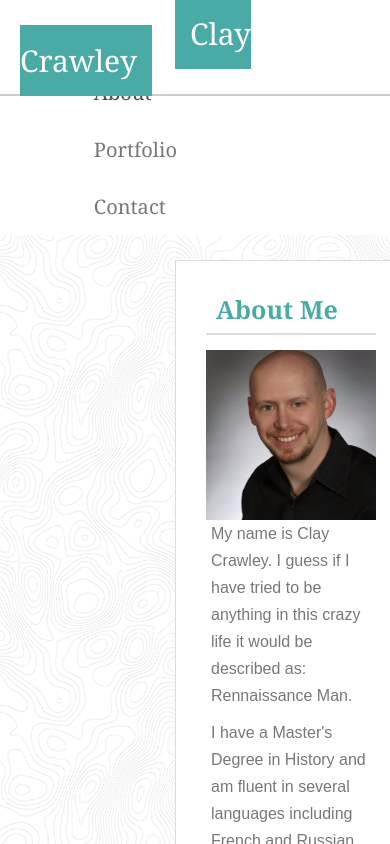
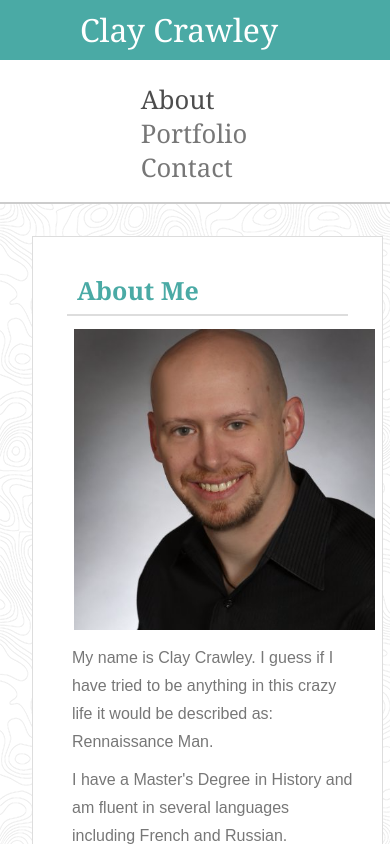
Before and after one commit to AgesilausDrako/Responsive-Portfolio, a plain HTML site: page index.html in a window 390 px wide. Shown: the top 844 px of the page. Drawn offline with Linux system fonts and the light colour scheme.

Commit message:
fixed layouts for responsive design

```diff
--- /dev/null
+++ b/assets/css/responsive.css
@@ -0,0 +1,168 @@
+/* Media Queries */
+@media screen and (max-width: 980px) {
+/*Header Styles*/
+    header {
+        width: 100%;
+        margin: -2em -2em -1em -.35em;
+        padding: 2em;
+    }
+
+    #name {
+        float: left;
+        padding: .5em 1.5em .5em .5em;
+        width: 29%;
+        margin: 0 0 0 2em;
+    }
+
+/* Navigation */
+    nav {
+       text-align: center;
+       margin: .5em 0 0 -2em;
+    }
+
+/* Layout Styles */
+    #info-box {
+        float: left;
+        width: 50%;
+        margin: 2em 2em 2em 7em;
+    }
+
+    #connect-box {
+        float: left;
+        width: 25%;
+        margin: 2em;
+    }
+
+    #profile-image {
+        float: none;
+        max-width: 100%;
+        max-height: 100%;
+        margin: .5em .5em .25em 0;
+    }
+
+    .social-media li {
+        float: left;
+        display: inline-block;
+        padding: .5em;
+        margin: 0;
+    }
+/* Portfolio */
+
+    .gallery-image {
+        float: none;
+        width: 100%;
+    }
+
+    .gallery-image img {
+        width: 100%;
+    }
+}
+
+@media screen and (max-width: 768px) {
+/* Header Styles */
+    header {
+        text-align: center;
+        width: 100%;
+        padding: 0;
+        margin: -2em 0 -1em 0;
+        height: auto;
+        padding: 2em;
+    }
+
+    #name {
+        float: left;
+        padding: 2%;
+        width: 40%;
+        margin: 0 auto;
+    }
+/* Navigation */
+    nav {
+       float: right;
+       font-size: .7em;
+       margin: 0;
+
+    }
+    nav li {
+        padding: .1em .4em;
+        margin: -1.25em .75em 0 -.25em;
+    }
+
+
+/* Layout Styles */
+    #info-box, #connect-box {
+        float: left;
+        width: 90%;
+        margin: 2em;
+    }
+
+    #profile-image {
+        float: left;
+        max-width: 25em;
+        max-height: 25em;
+        margin: .5em 1em 0 .5em;
+    }
+    /* Portfolio */
+
+    .gallery-image {
+        float: left;
+        width: 50%;
+        padding: 1em;
+    }
+
+    .gallery-image img {
+        width: 100%;
+    }
+}
+
+@media screen and (max-width: 640px) {
+/* Header */
+    header {
+        text-align: center;
+        width: 100%;
+        margin: 0;
+        height: auto;
+        padding: 0;
+    }
+
+    #name {
+        float: left;
+        padding: .5em 1.5em .5em .5em;
+        width: 100%;
+        margin: 0;
+    }
+/* Navigation */
+    nav {
+       float: left;
+       font-size: .8em;
+       padding: 2em;
+       margin: 0 0 -2.5em 3em;
+    }
+
+    nav li {
+        padding: .25em .75em;
+        margin: -1.25em .75em 1em -.25em;
+    }
+/* Layout Styles */
+    #info-box, #connect-box {
+        float: left;
+        width: 90%;
+        margin: 2em;
+    }
+/* Profile Image */
+    #profile-image {
+        float: none;
+        max-width: 100%;
+        max-height: 100%;
+        margin: .5em .5em 0 1.06em;
+    }
+/* Portfolio */
+
+    .gallery-image {
+        float: none;
+        width: 100%;
+    }
+
+    .gallery-image img {
+        width: 100%;
+    }
+}
--- a/assets/css/style.css
+++ b/assets/css/style.css
@@ -6,15 +6,14 @@
 html {
     margin: 0;
     padding: 0;
-    height: 100%;
 }
 
 body {
-    margin: 0;
+    margin: 0 auto;
     padding: 0;
 	color: #777777;
     font-family: Arial, 'Helvetica Neue', Helvetica, sans-serif;
-    line-height: 27px;
+    line-height: 1.75em;
 }
 
 /* Layout Styles */
@@ -25,28 +24,29 @@ body {
 
 #border-box {
     background-image: url("../images/topography.png");
-    display: flex;
     width: 100%;
     height: auto;
+    border-top: 2px solid #cccccc;
     border-bottom: 7px solid #4aaaa5;
     overflow: auto;
 }
 
 #info-box {
-    width: 650px;
+    width: 50%;
     height: auto;
-    padding: 20px;
-    margin: 25px 0 25px 175px;
+    float: left;
+    padding: 1.5em;
+    margin: 2em 2em 2.5em 8em;
     background-color: #ffffff;
     border: 1px solid #dddddd;
 }
 
 #connect-box {
     display: inline-block;
-    float: left;
-    width: 270px;
-    height: 161px;
-    margin: 24px 24px 24px 125px;
+    float: right;
+    width: 20%;
+    height: auto;
+    margin: 2em 9.75em 2em 6em;
     background-color: #ffffff;
     border: 1px solid #dddddd;
 }
@@ -54,41 +54,45 @@ body {
 .social-media li {
     float: left;
     display: inline-block;
-    padding: 8px;
+    padding: .5em;
     margin: 0;
-    margin-left: 6px;
+    margin-left: .5em;
 }
 
 /* Header Styles */
 header {
     width: 100%;
-    padding: 20px;
-    font-size: 30px;
+    margin: -2em 0 -1em 0;
+    height: auto;
+    padding: 2em;
+    font-size: 2em;
     font-family: Georgia, Times, 'Time New Roman', serif;
 	background-color: #ffffff;
 	color: #ffffff;
-    border-bottom: 2px solid #cccccc;
 }
 
 #name {
-    margin: 0 0 0 155px;
+    float: left;
+    padding: .5em;
+    width: 18%;
+    margin: 0 0 0 2em;
 }
 
 /* Navigation */
 nav {
-    padding: 5px;
+    padding: 1em;
     display: inline-block;
     float: right;
-    font-size: 20px;
+    font-size: .7em;
     margin-right: 20%;
     text-align: right;
-    margin: -10px 168px;
+    margin: 0.5em 2em -2.25em 0;
   }
 
 nav li {
     float: left;
-    padding: 10px;
-    margin: 0 10px 10px 10px;
+    padding: .25em;
+    margin: -1em .5em 1em .5em;
 }
 
 nav a {
@@ -105,7 +109,7 @@ nav a {
     font-family: Georgia, Times, 'Time New Roman', serif;
     display: inline;
     background-color: #4aaaa5;
-    padding: 15px;
+    padding: .25em;
  }
 
  h2 {
@@ -129,24 +133,25 @@ nav a {
     float: left;
     height: auto;
     width: auto;
-    max-width: 170px;
-    max-height: 170px;
-    margin: 10px 10px 0 10px;
+    max-width: 20em;
+    max-height: 20em;
+    margin: .5em 1em 0 .5em;
 }
 
 /* Footer */
 footer {
     clear: both;
+    width: 100%;
+    padding: 2em;
+    height: auto;
 	background-color: #666666;
-    padding: 30px;
+    color: #ffffff;
     text-align: center;
-    height: 100px;
 }
 
 /* Portfolio Page*/
 
 #gallery {
-
   margin: 0;
   padding: 0;
   display: block;
--- a/index.html
+++ b/index.html
@@ -3,9 +3,11 @@
 
 	<head>
 		<meta charset="utf-8">
+		<meta name="viewport" content="width=device-width, initial-scale=1">
 		<title>Clay's Portfolio</title>
 		<link rel="stylesheet" type="text/css" href="assets/css/reset.css">
 		<link rel="stylesheet" type="text/css" href="assets/css/style.css">
+		<link rel="stylesheet" type="text/css" href="assets/css/responsive.css">
 	</head>
 
 	<body>
```
Also changed, not shown: contact.html (+2 -0 lines), portfolio.html (+2 -0 lines).
